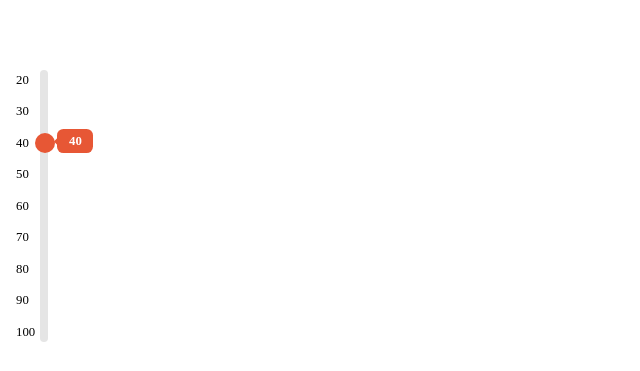
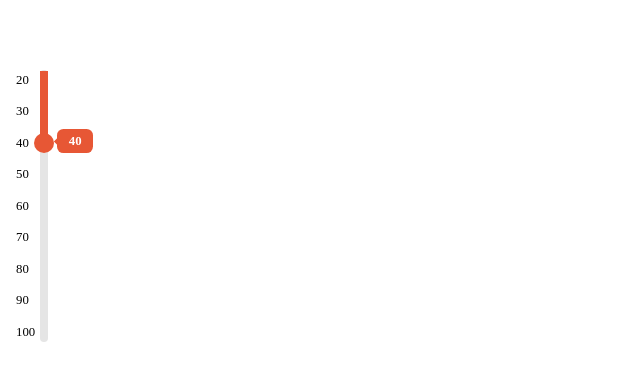
Before and after one commit to MishaPandovich/slider, a website built with webpack: page src/index.pug in a window 1280 px wide. Shown: the part 153-524 px from the top of the page, 0-640 px from the left. Built offline with nearby package versions, Linux system fonts and the light colour scheme; files whose address does not match are found by name.

Commit message:
Добавила отображение активного участка - полоски между бегунками (для интервального слайдера) / от начала до бегунка (для неинтервального слайдера)

```diff
--- a/src/js/components/View.js
+++ b/src/js/components/View.js
@@ -69,6 +69,7 @@ class View extends Observer {
         cssValue = (value - min) * this.pixelsPerValue + 'px';
     this.input.eq(index).val(value);
     this.publish('showValue', { index, value, css, cssValue });
+    this.publish('showTracker');
   }
 
   onInputChange(elem) {
--- a/src/js/components/ViewThumb.js
+++ b/src/js/components/ViewThumb.js
@@ -23,6 +23,9 @@ class ViewThumb extends Observer {
     if (this.hasPointer) {
       this.addPointers(this.position);
     }
+
+    this.elem.append($('<div class="slider__tracker">'));
+    this.tracker = this.elem.find('.slider__tracker');
 
     return this.thumbElem;
   }
@@ -52,6 +55,30 @@ class ViewThumb extends Observer {
     }
   }
 
+  showTracker() {
+    if (this.position !== 'vertical') {
+      var css1 = 'left',
+          css2 = 'right',
+          elemSize = this.elem.width(),
+          thumbElemSize = this.thumbElem.width();
+    }
+    else {
+      var css1 = 'top',
+          css2 = 'bottom',
+          elemSize = this.elem.height(),
+          thumbElemSize = this.thumbElem.height();
+    }
+
+    if (this.thumbElem.length === 1) {
+      this.tracker.css(css1, 1);
+      this.tracker.css(css2, elemSize - parseInt(this.thumbElem.css(css1)) - 2);
+    }
+    else {
+      this.tracker.css(css1, parseInt(this.thumbElem.eq(0).css(css1)) + thumbElemSize - 2);
+      this.tracker.css(css2, elemSize - parseInt(this.thumbElem.eq(1).css(css1)) - 2);
+    }
+  }
+
   onElemMouseDown(e) {
     this.publish('onElemMouseDown', e);
     return false;
--- a/src/js/slider.js
+++ b/src/js/slider.js
@@ -44,6 +44,7 @@ import Controller from './components/Controller';
     view.subscribe('onDocumentMouseMove', controller.onDocumentMouseMove.bind(controller));
     view.subscribe('setInitialValue', controller.setInitialValue.bind(controller));
     view.subscribe('showValue', viewThumb.showValue.bind(viewThumb));
+    view.subscribe('showTracker', viewThumb.showTracker.bind(viewThumb));
     viewThumb.subscribe('onElemMouseDown', view.onElemMouseDown.bind(view));
 
     controller.initPlugin();
--- a/src/main.js
+++ b/src/main.js
@@ -14,5 +14,6 @@ $('#slider2').mySlider({
   max: 100,
   current: 35,
   step: 10,
-  position: 'vertical'
+  position: 'vertical',
+  hasInterval: false
 });
--- a/src/main.scss
+++ b/src/main.scss
@@ -13,9 +13,14 @@
       width: .5rem;
       height: 17rem;
 
-      >.slider__thumb {
+      .slider__thumb {
         top: 0;
-        left: -5px;
+        left: -6px;
+      }
+
+      .slider__tracker {
+        width: .5rem;
+        height: auto;
       }
     }
   }
@@ -51,7 +56,7 @@
       content: "";
       position: absolute;
       bottom: -.17rem;
-      left: .9rem;
+      left: 1rem;
       width: .3rem;
       height: .3rem;
       background-color: #e75735;
@@ -60,13 +65,19 @@
 
     &--left {
       top: -.2rem;
-      left: 1.4rem;
+      left: 1.45rem;
 
       &:after {
         top: .6rem;
         left: -.15rem;
       }
     }
+  }
+
+  &__tracker {
+    position: absolute;
+    height: .5rem;
+    background-color: #e75735;
   }
 
   &__scale {
```
Also changed, not shown: tests/view.spec.js (+4 -3 lines), tests/viewPointer.spec.js (+1 -1 lines), tests/viewScale.spec.js (+1 -1 lines), tests/viewThumb.spec.js (+16 -3 lines).
